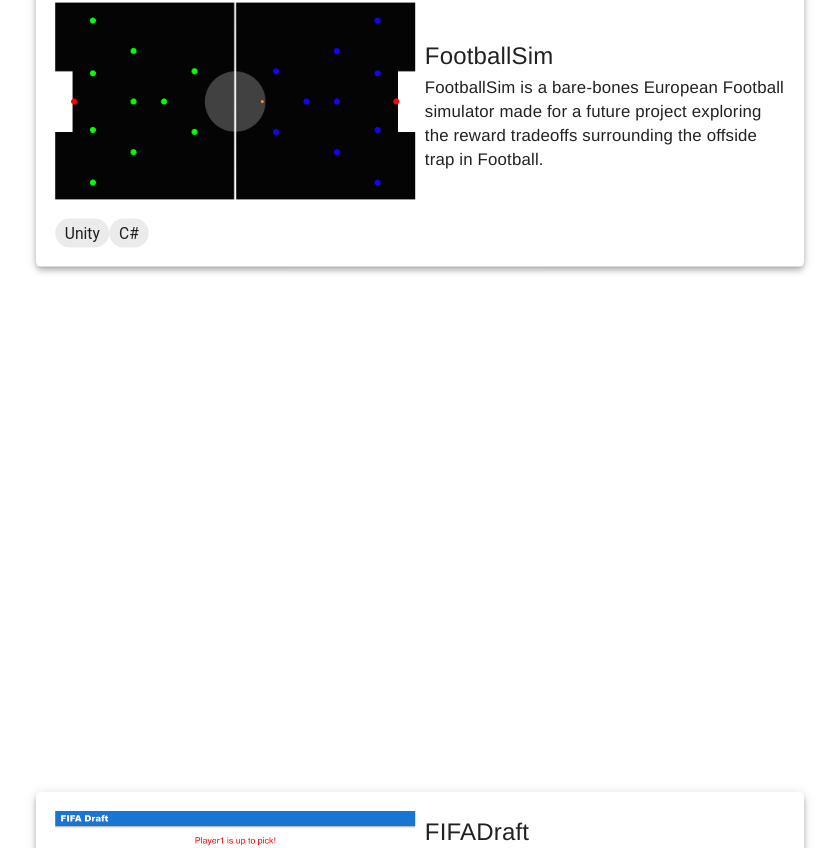
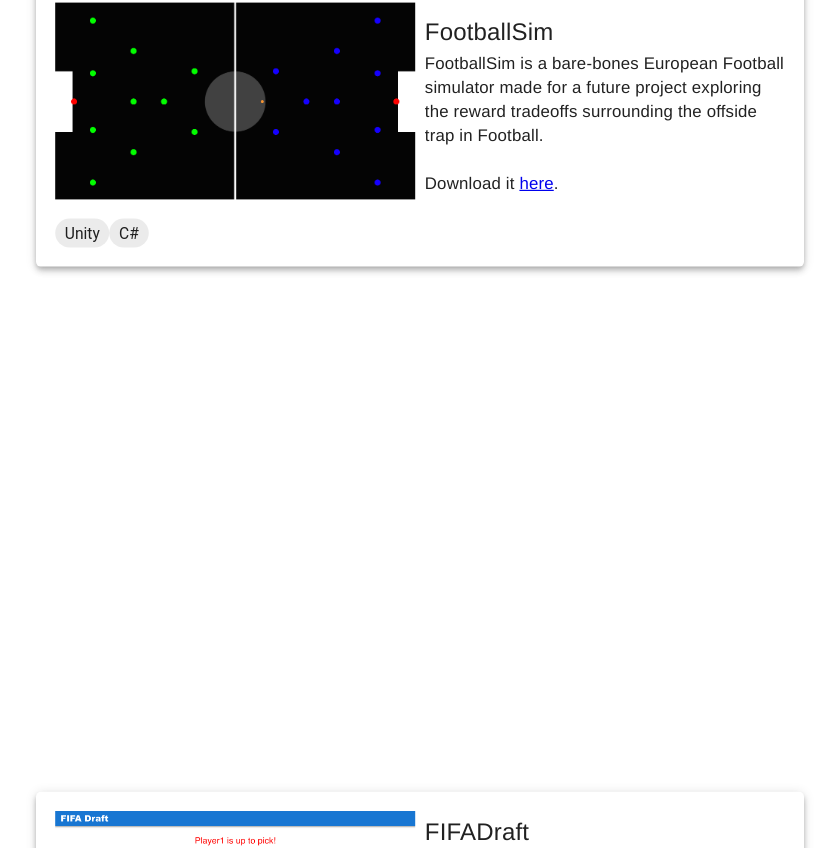
Before and after one commit to nmonette/portfolio, a React (Create React App) app: page / in a window 1280 px wide. Shown: the part 2454-3302 px from the top of the page, without its empty margins (220-1059 px from the left). Built offline with nearby package versions, Linux system fonts and the light colour scheme.

Commit message:
Added Linkage to footballsim downlaods

```diff
--- a/src/App.js
+++ b/src/App.js
@@ -50,11 +50,13 @@ function App() {
         </ProjectCard>
         <ProjectCard title="FootballSim" imageSrc={fsim} tags={["Unity", 'C#']}>
           FootballSim is a bare-bones European Football simulator made for a future project exploring the reward tradeoffs surrounding the offside trap in Football.
+          <br/><br/>
+          Download it {<a href="https://nmonette.github.io/FIFADraft" >here</a>}.
         </ProjectCard>
         <ProjectCard title="FIFADraft" imageSrc={fd} tags={["React", "JavaScript", "Firebase"]}>
           FIFADraft implements a fantasy soccer draft for custom FIFA tournaments (video game) through a "lobby" system that connects users together through a common link.
           <br/><br/>
-          The website's link is {<a href="https://nmonette.github.io/FIFADraft" >here</a>}.
+          The website's link is {<a href="https://drive.google.com/drive/folders/17hfz6O7l6XMdUyuRH8UXeDWKBeREgf-r?usp=sharing" >here</a>}.
         </ProjectCard>
       </Grid>
     </Grid>
```
Also changed, not shown: 7 other files (tests, documents, lock files or other folders).
